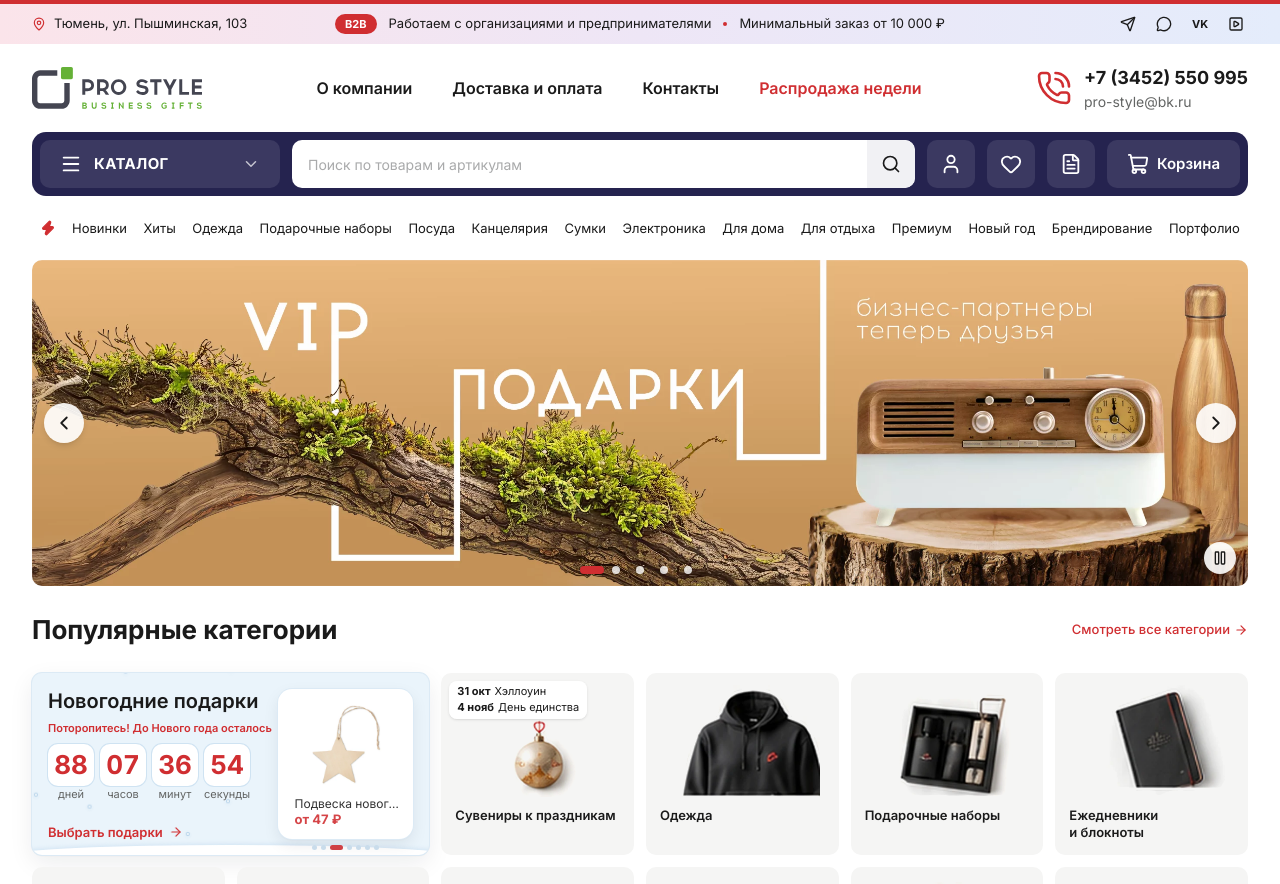
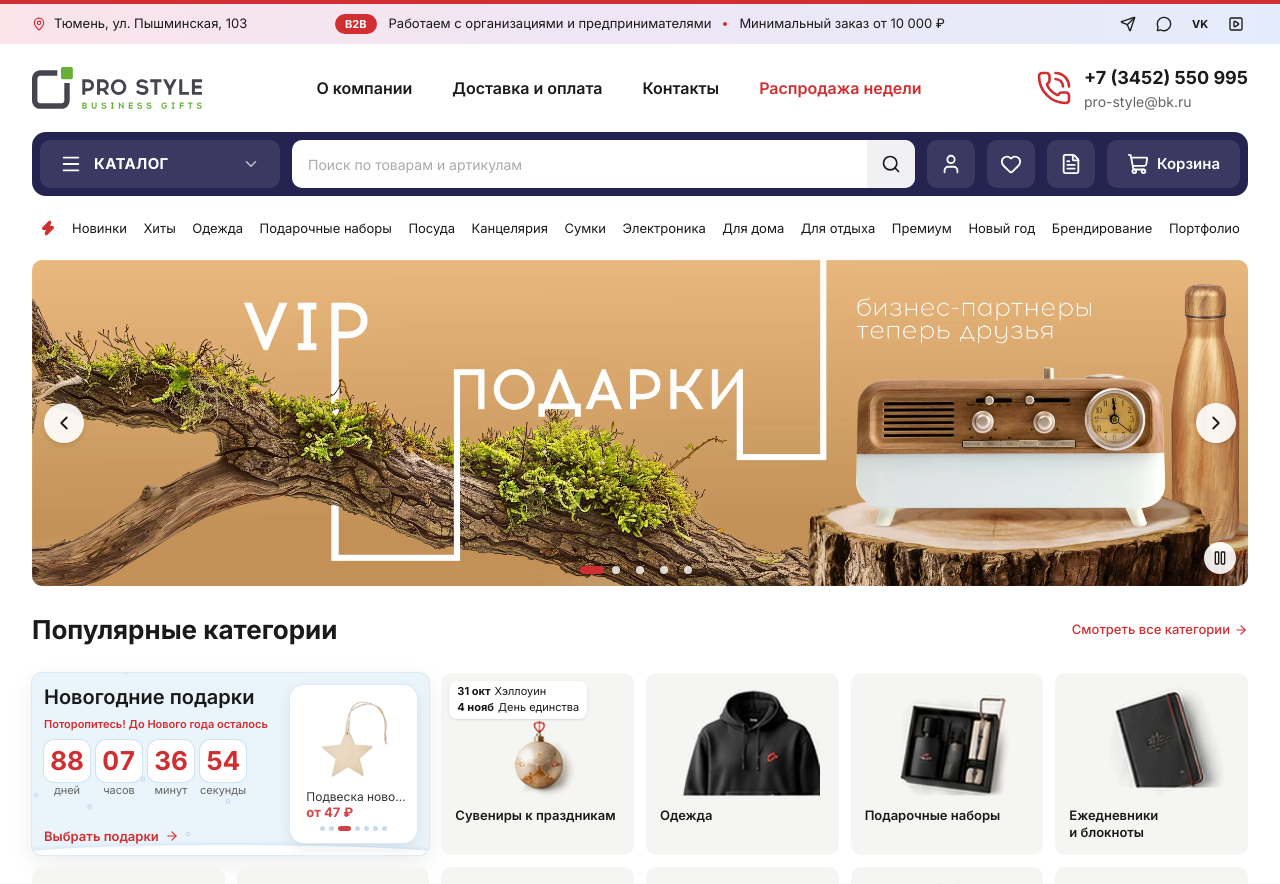
Before and after one commit to lemnity/prost, a Next.js app: page / in a window 1280 px wide. Shown: the top 884 px of the page. Built offline with nearby package versions, Linux system fonts and the light colour scheme.

Commit message:
fix(home): NY tile card alignment, dots inside card, text clearance

```diff
--- a/src/components/home/popular-categories.tsx
+++ b/src/components/home/popular-categories.tsx
@@ -71,15 +71,16 @@ function WideTile({
         className="pointer-events-none absolute -bottom-[10px] -left-[5%] h-5 w-[110%] rounded-[50%] bg-white"
         style={{ boxShadow: "0 -1px 4px rgba(191,217,238,.6)" }}
       />
-      <ul
+      <div
         aria-hidden="true"
-        className="absolute bottom-3 right-3 top-3 z-10 m-0 w-[34%] list-none overflow-hidden rounded-[14px] bg-white p-0 ring-1 ring-[#DCEAF5] shadow-[0_1px_2px_rgba(16,24,40,.05),0_6px_16px_rgba(16,24,40,.08)] xl:bottom-4 xl:right-4 xl:top-4"
+        className="absolute bottom-3 right-3 top-3 z-10 flex w-[30%] flex-col overflow-hidden min-[360px]:w-[32%] rounded-[14px] bg-white ring-1 ring-[#DCEAF5] shadow-[0_1px_2px_rgba(16,24,40,.05),0_6px_16px_rgba(16,24,40,.08)] sm:w-[34%] xl:w-[32%]"
       >
+        <ul className="relative m-0 min-h-0 flex-1 list-none p-0">
           {picks.map((p, i) => (
             <li
               key={p.id}
               style={{ "--i": i } as React.CSSProperties}
-            className={`ny-slide absolute inset-0 flex flex-col p-2 sm:p-3 ${
+              className={`ny-slide absolute inset-0 flex flex-col px-2 pt-2 sm:px-3 sm:pt-3 ${
                 i === 0 ? "opacity-100" : "opacity-0"
               }`}
             >
@@ -102,10 +103,7 @@ function WideTile({
             </li>
           ))}
         </ul>
-      <div
-        aria-hidden="true"
-        className="absolute bottom-[3px] right-3 z-10 flex w-[34%] items-center justify-center gap-1 xl:bottom-[5px] xl:right-4"
-      >
+        <div className="flex h-[5px] shrink-0 items-center justify-center gap-1 mb-2 mt-1.5 sm:mb-3">
           {picks.map((p, i) => (
             <span
               key={p.id}
@@ -116,9 +114,10 @@ function WideTile({
             />
           ))}
         </div>
-      <div className="relative z-10 flex h-full w-[62%] min-w-0 flex-col justify-between p-3 xl:p-4">
+      </div>
+      <div className="relative z-10 flex h-full w-[62%] min-w-0 flex-col justify-between p-3">
         <div>
-          <span className="block whitespace-nowrap text-base font-semibold leading-tight xl:text-xl">
+          <span className="block whitespace-nowrap text-[15px] font-semibold min-[360px]:text-base leading-tight xl:text-xl">
             {cat.title}
           </span>
           <div className="mt-1.5 xl:mt-2">
```
Lines whose indentation alone changed are shown as unchanged.
